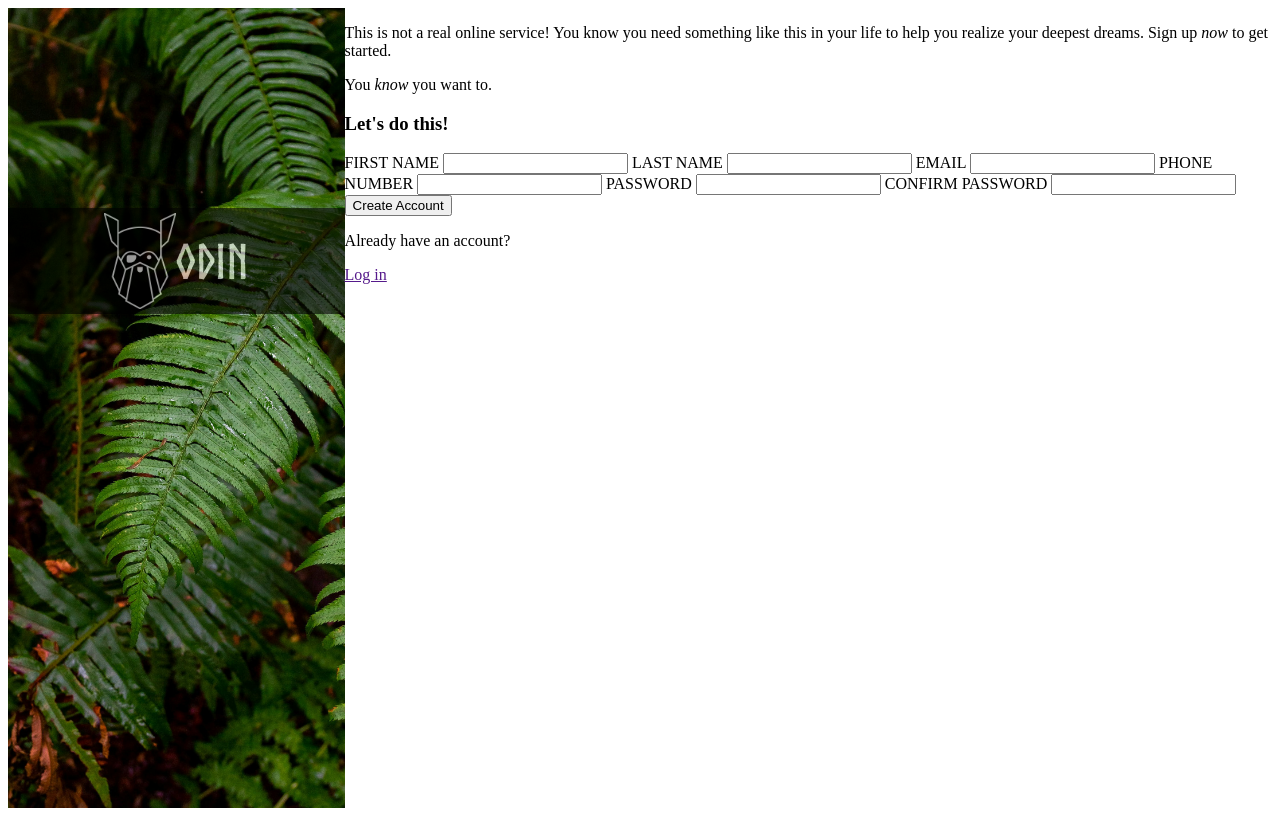
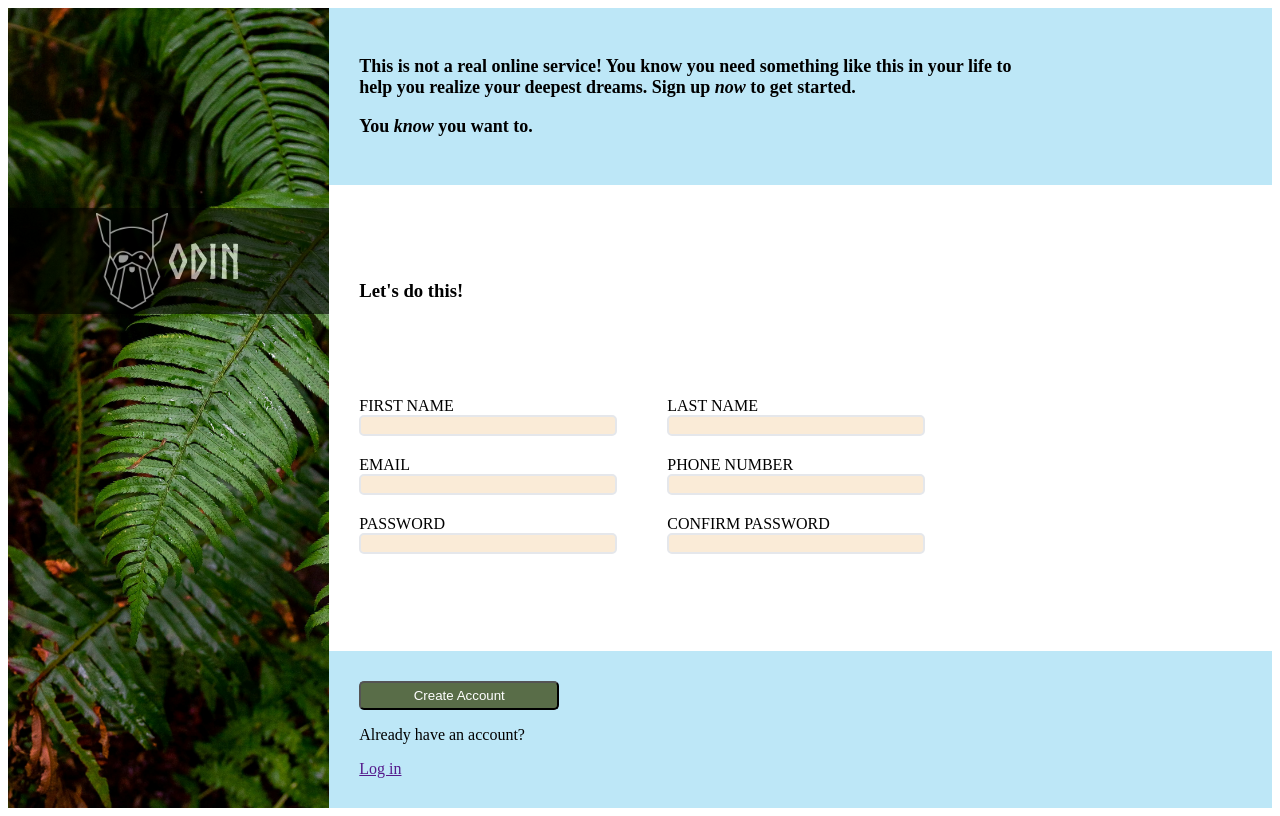
Before and after one commit to theokyle/odin_signup, a plain HTML site: page index.html in a window 1280 px wide. Drawn offline with Linux system fonts and the light colour scheme.

Commit message:
Finished basic style for page

```diff
--- a/index.html
+++ b/index.html
@@ -19,20 +19,30 @@
             life to help you realize your deepest dreams. Sign up <em>now</em> to get started. </p>
             <p>You <em>know</em> you want to.</p>
         </div>
+        <h3>Let's do this!</h3>
         <div class="content">
-            <h3>Let's do this!</h3>
-            <label for="first_name">FIRST NAME</label>
-            <input type="text" id="first_name">
+            <div class="form-item"><label for="first_name">FIRST NAME</label>
+                <input type="text" id="first_name"></div>
+            <div class="form-item">
                 <label for="last_name">LAST NAME</label>
                 <input type="text" id="last_name">
+            </div>
+            <div class="form-item">
                 <label for="email">EMAIL</label>
                 <input type="email" id="email">
+            </div>
+            <div class="form-item">
                 <label for="phone_number">PHONE NUMBER</label>
                 <input type="text" id="phone_number">
+            </div>
+            <div class="form-item">
                 <label for="password">PASSWORD</label>
-            <input type="text" id="password">
+                <input type="text" id="password" minlength="3">
+            </div>
+            <div class="form-item">
                 <label for="confirm_password">CONFIRM PASSWORD</label>
-            <input type="text" id="confirm_password">
+                <input type="text" id="confirm_password" minlength="3">
+            </div>
         </div>
         <div class="submission">
             <button type="submit">Create Account</button>
--- a/style.css
+++ b/style.css
@@ -40,5 +40,61 @@ img {
 }
 
 form {
-    position: relative;
+    display: flex;
+    flex-direction: column;
+    justify-content: space-between;
 }
+
+
+
+h3, .content {
+    padding-left: 30px;
+}
+
+.form-item {
+    display: flex;
+    flex-direction: column;
+    margin: 0px 50px 20px 0px;
+}
+
+input {
+    width: 250px;
+    border: 2px solid #E5E7EB;
+    border-radius: 5px;
+    background-color: antiquewhite;
+}
+
+input:invalid {
+    border-color: red;
+}
+
+input:focus {
+    border-color: blue;
+}
+
+button {
+    background-color: #596D48;
+    padding: 5px;
+    width: 200px;
+    border-radius: 5px;
+    color: white;
+}
+
+
+
+.introduction, .submission {
+    background-color: rgb(189, 231, 247);
+    padding: 30px;
+}
+
+.introduction p{
+    text-align: start;
+    font-weight: bold;
+    font-size: 18px;
+    max-width: 75ch;
+}
+
+.content {
+    display: flex;
+    flex-wrap: wrap;
+}
```
Lines whose indentation alone changed are shown as unchanged.
